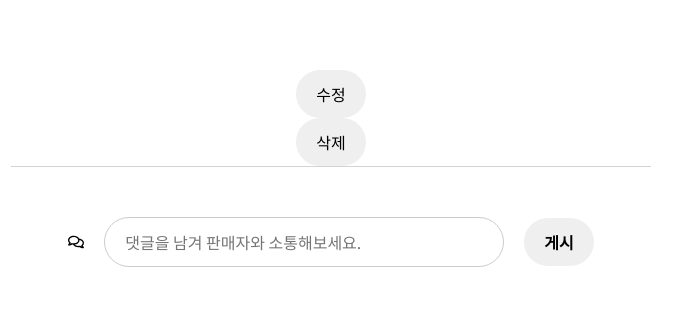
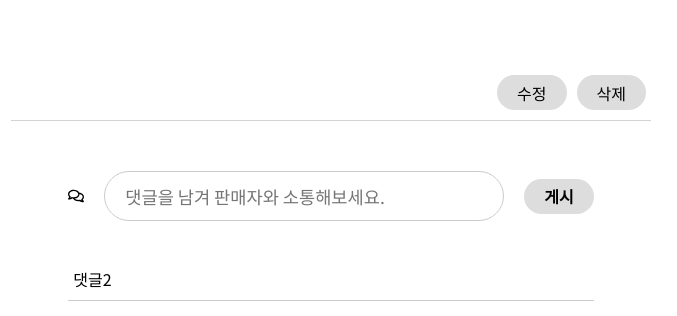
Before and after one commit to soolovepat/second-hand-frontend, a React (Create React App) app: page /1/detail in a window 1280 px wide. Shown: the part 910-1226 px from the top of the page, without its empty margins (309-986 px from the left). Built offline with nearby package versions, Linux system fonts and the light colour scheme; data requests are answered from the project's data file.

Commit message:
fix : detail page image ux 수정, 버튼 위치 수정

```diff
--- a/db.json
+++ b/db.json
@@ -93,7 +93,6 @@
       "isSold": false,
       "imgs": [
         "https://second-hand-images-hanghae15.s3.ap-northeast-2.amazonaws.com/upload/kids-me-germany-Zzgmde4_lYU-unsplash.jpg",
-
         "https://second-hand-images-hanghae15.s3.ap-northeast-2.amazonaws.com/upload/Unknown 4.jpg",
         "https://second-hand-images-hanghae15.s3.ap-northeast-2.amazonaws.com/upload/Unknown 5.jpg"
       ],
@@ -166,7 +165,6 @@
       "imgs": [
         "https://second-hand-images-hanghae15.s3.ap-northeast-2.amazonaws.com/upload/bunnies_.jpg",
         "https://second-hand-images-hanghae15.s3.ap-northeast-2.amazonaws.com/upload/kids-me-germany-Zzgmde4_lYU-unsplash.jpg",
-
         "https://second-hand-images-hanghae15.s3.ap-northeast-2.amazonaws.com/upload/Unknown 5.jpg"
       ]
     },
@@ -181,7 +179,6 @@
       "isSold": false,
       "imgs": [
         "https://second-hand-images-hanghae15.s3.ap-northeast-2.amazonaws.com/upload/kids-me-germany-Zzgmde4_lYU-unsplash.jpg",
-
         "https://second-hand-images-hanghae15.s3.ap-northeast-2.amazonaws.com/upload/Unknown 4.jpg",
         "https://second-hand-images-hanghae15.s3.ap-northeast-2.amazonaws.com/upload/Unknown 5.jpg"
       ]
@@ -212,7 +209,6 @@
       "isSold": false,
       "imgs": [
         "https://second-hand-images-hanghae15.s3.ap-northeast-2.amazonaws.com/upload/kids-me-germany-Zzgmde4_lYU-unsplash.jpg",
-
         "https://second-hand-images-hanghae15.s3.ap-northeast-2.amazonaws.com/upload/Unknown 4.jpg",
         "https://second-hand-images-hanghae15.s3.ap-northeast-2.amazonaws.com/upload/Unknown 5.jpg"
       ]
@@ -888,6 +884,20 @@
         "https://second-hand-images-hanghae15.s3.ap-northeast-2.amazonaws.com/upload/insung-yoon-MI9Wm6Fgwb8-unsplash.jpg",
         "https://second-hand-images-hanghae15.s3.ap-northeast-2.amazonaws.com/upload/kids-me-germany-Zzgmde4_lYU-unsplash.jpg"
       ]
+    },
+    {
+      "id": "0244b85a-b5d5-427f-bd8e-e168891da1a5",
+      "username": "skdud3669@gmail.com",
+      "title": "c",
+      "content": "c",
+      "price": "4",
+      "category": "가구/인테리어",
+      "location": "4",
+      "isSold": false,
+      "imgs": [
+        "https://second-hand-images-hanghae15.s3.ap-northeast-2.amazonaws.com/upload/kids-me-germany-Zzgmde4_lYU-unsplash.jpg",
+        "https://second-hand-images-hanghae15.s3.ap-northeast-2.amazonaws.com/upload/Unknown 5.jpg.jpg"
+      ]
     }
   ],
   "users": [
--- a/src/common/Button.js
+++ b/src/common/Button.js
@@ -7,8 +7,7 @@ const Button = ({ children, size, color, bgcolor, icon, onClick }) => {
       icon={icon}
       color={color}
       bgcolor={bgcolor}
-      onClick={onClick}
-    >
+      onClick={onClick}>
       {children}
     </ButtonStyle>
   );
@@ -52,7 +51,13 @@ const ButtonStyle = styled.button`
         `;
       case "sm":
         return css`
-          height: 40px;
+          ${(props) =>
+            props.bgcolor &&
+            css`
+              background-color: ${(props) => props.bgcolor};
+              color: ${(props) => props.color};
+            `}
+          height: 35px;
         `;
       default:
         return;
--- a/src/components/comments/CommentInput.js
+++ b/src/components/comments/CommentInput.js
@@ -2,13 +2,14 @@ import styled from "styled-components";
 import Input from "../../common/Input";
 import Button from "../../common/Button";
 import { FaRegComments } from "react-icons/fa";
+import theme from "../../lib/styles/Theme";
 
 const CommentInput = () => {
   return (
     <CommentInputBlock>
       <FaRegComments />
       <Input w={"400px"} ph={"댓글을 남겨 판매자와 소통해보세요."} />
-      <Button size="md" color={"black"}>
+      <Button size="sm" bgcolor={theme.lightGrayColor}>
         게시
       </Button>
     </CommentInputBlock>
@@ -24,7 +25,7 @@ const CommentInputBlock = styled.div`
 
   input {
     margin-left: 20px;
-    font-size: 1rem;
+    font-size: 1.1rem;
   }
 
   button {
--- a/src/components/details/Details.js
+++ b/src/components/details/Details.js
@@ -1,6 +1,7 @@
 import styled, { css } from "styled-components";
 import Button from "../../common/Button";
 import { FaChevronLeft, FaChevronRight } from "react-icons/fa";
+import theme from "../../lib/styles/Theme";
 
 const Details = ({
   post,
@@ -52,12 +53,14 @@ const Details = ({
         </div>
         <CarouselDots currImgIndex={currImgIndex} imgLength={imgs?.length} />
         <div className="content">{content}</div>
-        <Button size="md" onClick={onEdit}>
-          수정
-        </Button>
-        <Button size="md" onClick={onDelete}>
-          삭제
-        </Button>
+        <div className="buttons">
+          <Button size="sm" onClick={onEdit} bgcolor={theme.lightGrayColor}>
+            수정
+          </Button>
+          <Button size="sm" onClick={onDelete} bgcolor={theme.lightGrayColor}>
+            삭제
+          </Button>
+        </div>
       </DetailDescBlock>
     </>
   );
@@ -200,4 +203,13 @@ const DetailDescBlock = styled.div`
     min-height: 250px;
     padding: 40px 20px;
   }
+
+  .buttons {
+    width: 100%;
+    text-align: end;
+    margin-bottom: 5px;
+    button {
+      margin: 5px;
+    }
+  }
 `;
--- a/src/containers/detail/DetailContainer.js
+++ b/src/containers/detail/DetailContainer.js
@@ -1,8 +1,7 @@
 import styled from "styled-components";
 import Details from "../../components/details/Details";
-import { Navigate, useNavigate, useParams } from "react-router-dom";
+import { useNavigate, useParams } from "react-router-dom";
 import CommentsContainer from "../comments/CommentsContainer";
-// import { carrot1, carrot0, carrot2, carrot3 } from "../../assets/exampleImages";
 
 import { useEffect, useState } from "react";
 import { ToastContainer, toast } from "react-toastify";
@@ -23,14 +22,14 @@ const DetailContainer = () => {
   }, [id]);
 
   const onIncreaseIdx = () => {
-    if (post?.img && currImgIndex >= post.img.length - 1) {
+    if (post?.imgs && currImgIndex >= post.imgs.length - 1) {
       toast.warn("마지막 사진입니다.");
     } else {
       setCurrImgIndex(currImgIndex + 1);
     }
   };
   const onDecreaseIdx = () => {
-    if (post?.img && currImgIndex <= 0) {
+    if (post?.imgs && currImgIndex <= 0) {
       toast.warn("첫번째 사진입니다.");
     } else {
       setCurrImgIndex(currImgIndex - 1);
--- a/src/containers/write/WriteContainer.js
+++ b/src/containers/write/WriteContainer.js
@@ -12,8 +12,6 @@ import AWS from "aws-sdk";
 const WriteContainer = () => {
   const navigate = useNavigate();
   const id = uuidv4();
-  const [progress, setProgress] = useState(0);
-  const [showAlert, setShowAlert] = useState(false);
   const userEmail = jwt_decode(localStorage.getItem("google_token")).email;
   const [numberOfImage, setNumberOfImage] = useState(0);
 
@@ -56,11 +54,8 @@ const WriteContainer = () => {
       alert("jpg 파일만 업로드해주세요.");
       return;
     }
-    setProgress(0);
-
     setFormData({ ...formData, imgs: files });
     setNumberOfImage(numberOfImage + 1);
-
   };
 
   const onToggleSelect = () => {
```
